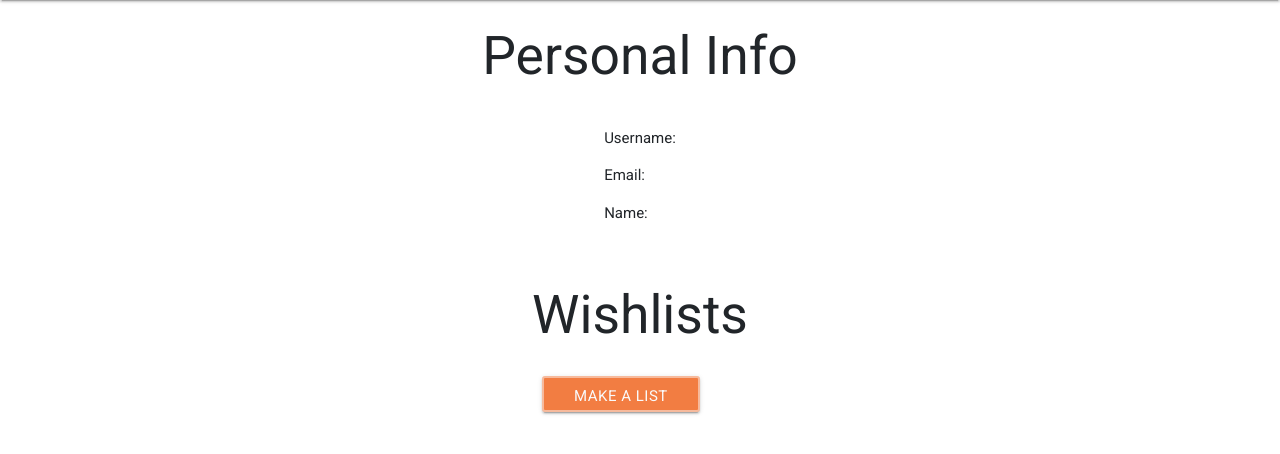
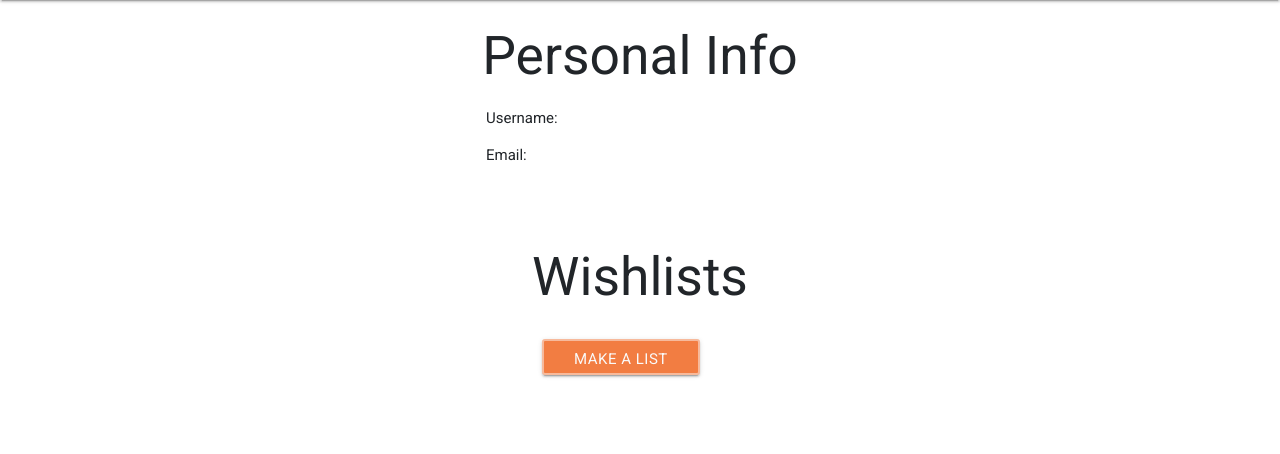
Before and after one commit to geminerald/pressie, a Flask app: template templates/profile.html in a window 1280 px wide. Shown: the part 64-518 px from the top of the page. Run offline with Flask 2, Linux system fonts and the light colour scheme; the template is opened without the code that fills it, so the values that code supplies are empty; some libraries are stand-ins or nearby versions.

Commit message:
reorganised personal info on profile page

```diff
--- a/templates/finder.html
+++ b/templates/finder.html
@@ -4,7 +4,7 @@
 	<h2>Who are you buying for?</h2>
 	<form action="{{url_for('list_search')}}">
 		<div class="input-field">
-			<input id="list_search" type="input" name="list_search" required>
+			<input id="list_search" type="text" name="list_search" required>
 			<label class="label-icon" for="list_search"><i class="material-icons">search</i></label>
 			<i class="material-icons">close</i>
 		</div>
--- a/templates/profile.html
+++ b/templates/profile.html
@@ -1,12 +1,16 @@
 {% extends 'base.html' %}
 {% block content %}
-<div class="row my-info">
+<div class="row my-info sort-column">
 	<h2>Personal Info</h2>
-</div>
-<div class="row sort-column">
-	Username: <p>{{user.username}}</p>
-	Email: <p>{{user.email}}</p>
-	Name: <p>{{user.firstname}} {{user.lastname}}</p>
+
+	<div class="row sort-column">
+		<div class="col-lg-3 col-md-6 col-xs-12">
+			Username: <p>{{user.username}}</p>
+		</div>
+		<div class="col-lg-3 col-md-6 col-xs-12">
+			Email: <p>{{user.email}}</p>
+		</div>
+	</div>
 </div>
 <div class="my-wishlists row">
 	<div class="wishlists">
@@ -24,7 +28,8 @@
 				class="btn waves-effect waves-light submit-button"><i class="material-icons right"></i>Edit</a>
 		</div>
 		{% endfor %}
-		<a href="{{url_for('wishlist', user=session.user)}}" class="btn waves-effect waves-light submit-button">Make a
+		<a href="{{url_for('wishlist', user=session.user)}}" class="btn waves-effect waves-light submit-button">Make
+			a
 			List</a>
 	</div>
 </div>
```
